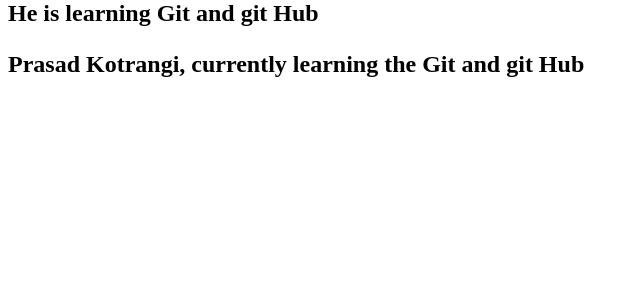
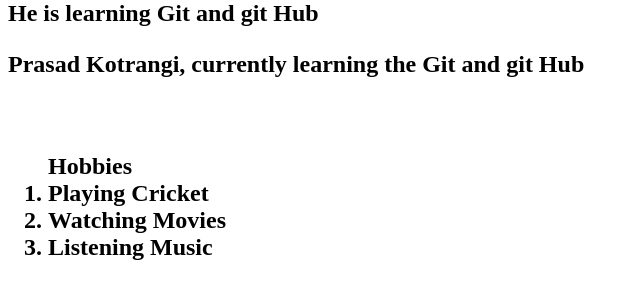
Before and after one commit to Prasadkotrangi/Project-1, a plain HTML site: page index.html in a window 1280 px wide. Shown: the part 66-364 px from the top of the page, without its empty margins (0-640 px from the left). Drawn offline with Linux system fonts and the light colour scheme.

Commit message:
added hobbies

```diff
--- a/index.html
+++ b/index.html
@@ -2,3 +2,9 @@
 <h2>He is learning Git and git Hub<h/>
 <br>
 <p>Prasad Kotrangi, currently learning the Git and git Hub</p>
+<br>
+<ol> Hobbies
+<li>Playing Cricket</li>
+<li>Watching Movies</li>
+<li>Listening Music</li>
+ </ol>
```
